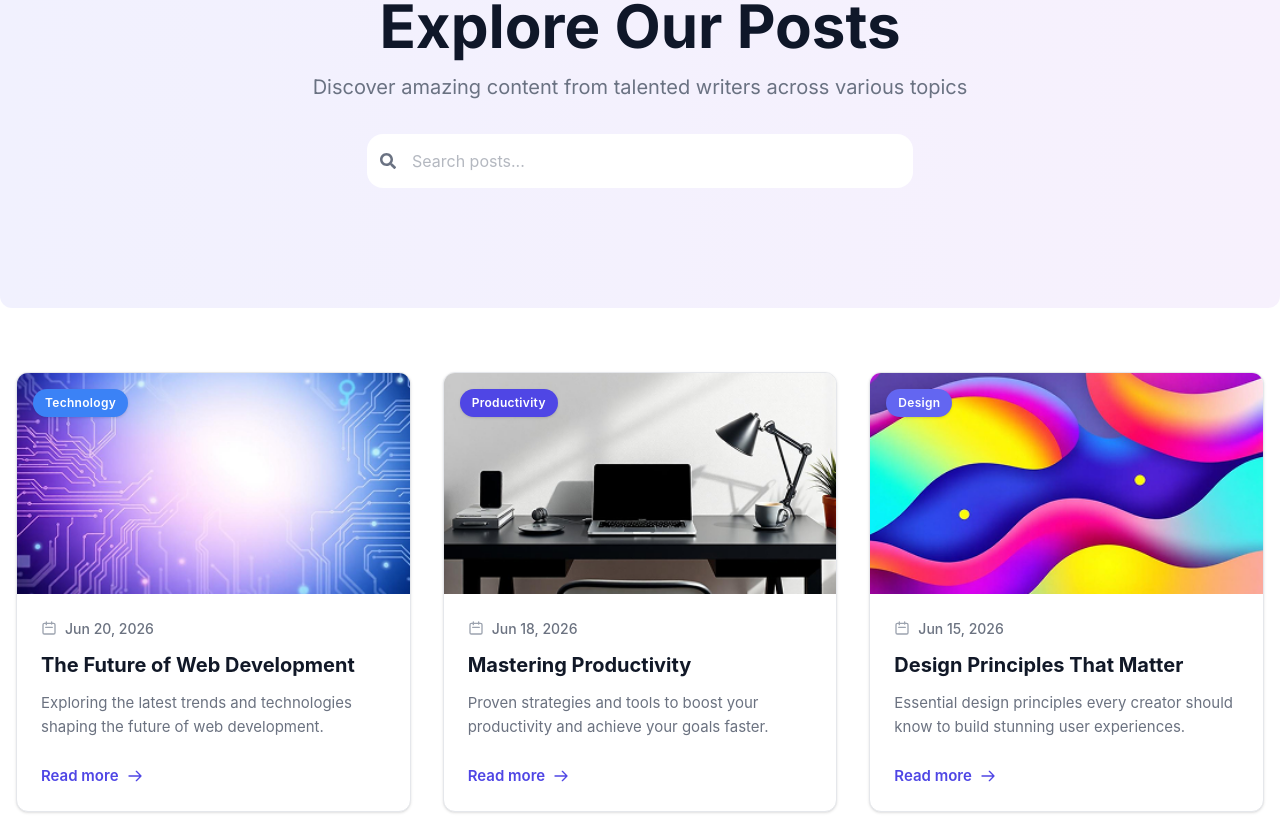
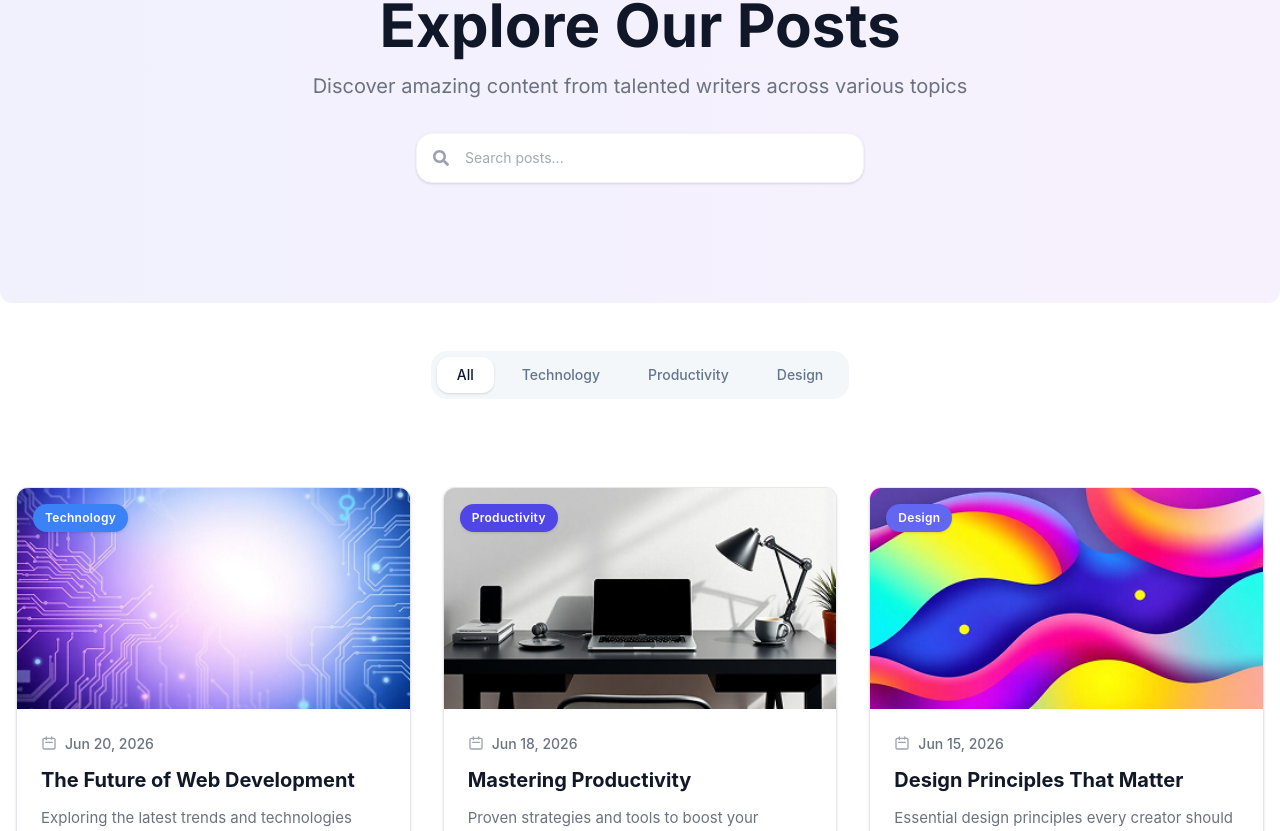
Before and after one commit to Toshmamatov1ch/new-project, a React (Vite) app: page /posts in a window 1280 px wide. Shown: the part 189-1020 px from the top of the page. Built offline with nearby package versions, Linux system fonts and the light colour scheme.

Commit message:
Ikkinchi sahiffa tayyor

```diff
--- a/src/pages/public/Posts.jsx
+++ b/src/pages/public/Posts.jsx
@@ -1,40 +1,90 @@
-import React from "react";
+import React, { useState } from "react";
 
 // icons
 import { FaSearch } from "react-icons/fa";
 import PostCard from "../../components/PostCard";
 
 import { cardsData } from "../../data/cardsData";
-import { v4 as uuidv4 } from "uuid";
 
 function Posts() {
+  // 1. Kategoriya va Qidiruv uchun statelar
+  const [activeCategory, setActiveCategory] = useState("All");
+  const [searchQuery, setSearchQuery] = useState("");
+
+  // 2. Kategoriya tugmalari ro'yxati
+  const categories = ["All", "Technology", "Productivity", "Design"];
+
+  // 3. Ham Kategoriya, ham Qidiruv (Input) bo'yicha filterlash logikasi
+  const filteredPosts = cardsData.filter((item) => {
+    const matchesCategory =
+      activeCategory === "All" || item.category === activeCategory;
+    const matchesSearch = item.title
+      .toLowerCase()
+      .includes(searchQuery.toLowerCase());
+
+    return matchesCategory && matchesSearch;
+  });
+
   return (
     <>
-      <div className="bg-linear-to-r from-[#F1F1FE] to-[#F7F1FD] text-white p-6 rounded-xl mt-16.25">
-        <div className="py-24  flex flex-col items-center justify-center">
-          <h2 className="font-inter font-bold text-6xl text-[#0F1729] mb-4">
+      {/* HEADER BANNER */}
+      <div className="bg-gradient-to-r from-[#F1F1FE] to-[#F7F1FD] text-white p-6 rounded-xl mt-16">
+        <div className="py-24 flex flex-col items-center justify-center">
+          <h2 className="font-inter font-bold text-6xl text-[#0F1729] mb-4 text-center">
             Explore Our Posts
           </h2>
-          <p className="font-inter text-[20px] text-gray-500 mb-8">
+          <p className="font-inter text-[20px] text-gray-500 mb-8 text-center max-w-2xl">
             Discover amazing content from talented writers across various topics
           </p>
-          <div className="bg-white w-136.5 py-3.75 px-3.25 rounded-2xl flex items-center gap-4 ">
-            <FaSearch className="text-gray-500" />
+
+          {/* QIDIRUV INPUTI */}
+          <div className="bg-white w-full max-w-md py-3.5 px-4 rounded-2xl flex items-center gap-4 shadow-sm border border-gray-100">
+            <FaSearch className="text-gray-400" />
             <input
               type="text"
               placeholder="Search posts..."
-              className="text-gray-500 outline-none  grow"
+              value={searchQuery}
+              onChange={(e) => setSearchQuery(e.target.value)}
+              className="text-gray-600 outline-none grow bg-transparent text-sm"
             />
           </div>
         </div>
       </div>
 
-      <section className="text-align py-16">
-        <div className="grid grid-cols-1 md:grid-cols-2 lg:grid-cols-3 gap-8 ">
-          {cardsData.map((item) => (
-            <PostCard key={uuidv4()} card={item} />
+      {/* FILTER BUTTONS (Postlar tepasida joylashgan qismi) */}
+      <div className="flex justify-center mt-12 mb-6">
+        <div className="inline-flex items-center bg-slate-100/80 p-1.5 rounded-2xl gap-1 sm:gap-2">
+          {categories.map((category) => (
+            <button
+              key={category}
+              onClick={() => setActiveCategory(category)}
+              className={`px-5 py-2 text-sm font-medium transition-all duration-200 rounded-xl ${
+                activeCategory === category
+                  ? "bg-white text-slate-900 shadow-sm" // Aktiv holat (image_71cd9d.png dagi kabi)
+                  : "text-slate-500 hover:text-slate-800" // Noaktiv holat
+              }`}
+            >
+              {category}
+            </button>
           ))}
         </div>
+      </div>
+
+      {/* POSTS SECTION */}
+      <section className="py-16 text-align">
+        {filteredPosts.length > 0 ? (
+          <div className="grid grid-cols-1 md:grid-cols-2 lg:grid-cols-3 gap-8">
+            {filteredPosts.map((item) => (
+              // uuidv4() o'rniga item.id ishlatish performance uchun yaxshiroq
+              <PostCard key={item.id} card={item} />
+            ))}
+          </div>
+        ) : (
+          /* Agar qidiruvga yoki kategoriyaga mos post topilmasa */
+          <div className="text-center py-16 text-gray-400 font-medium">
+            No posts found matching your criteria.
+          </div>
+        )}
       </section>
     </>
   );
```
